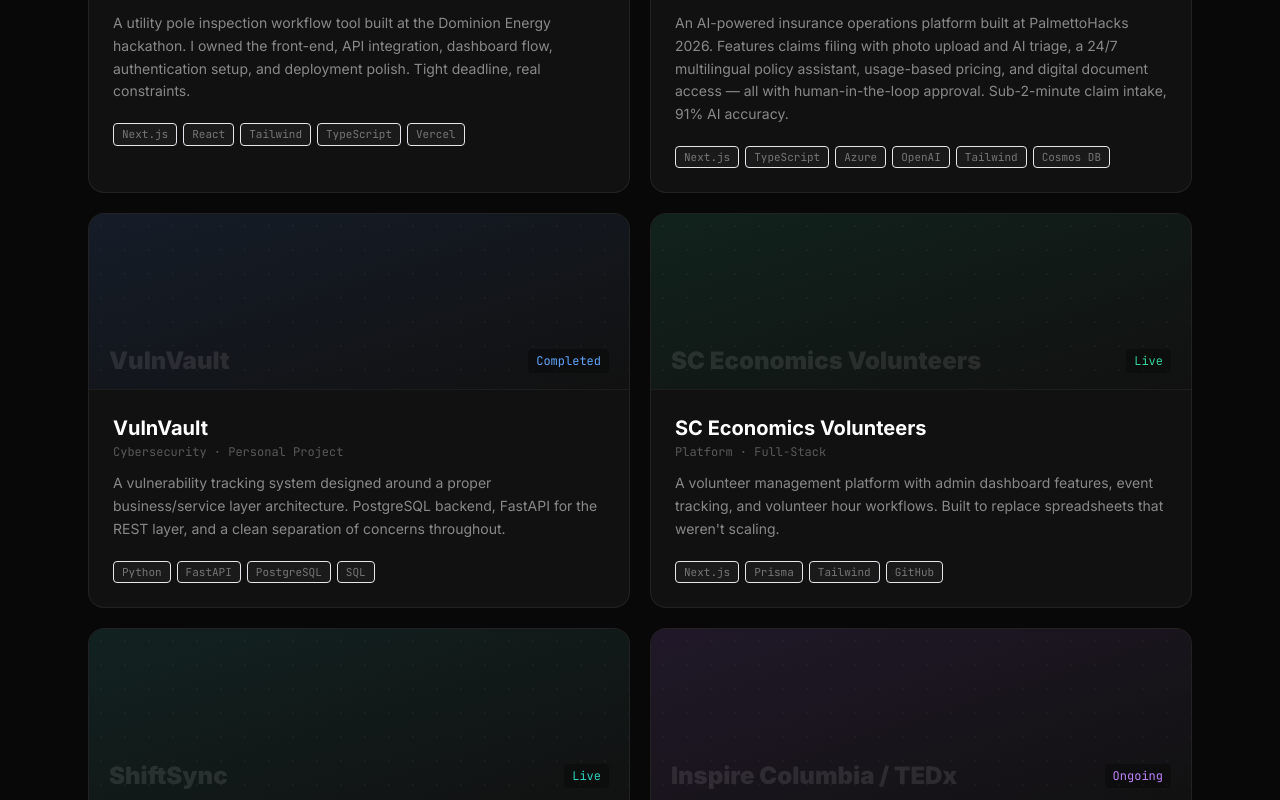
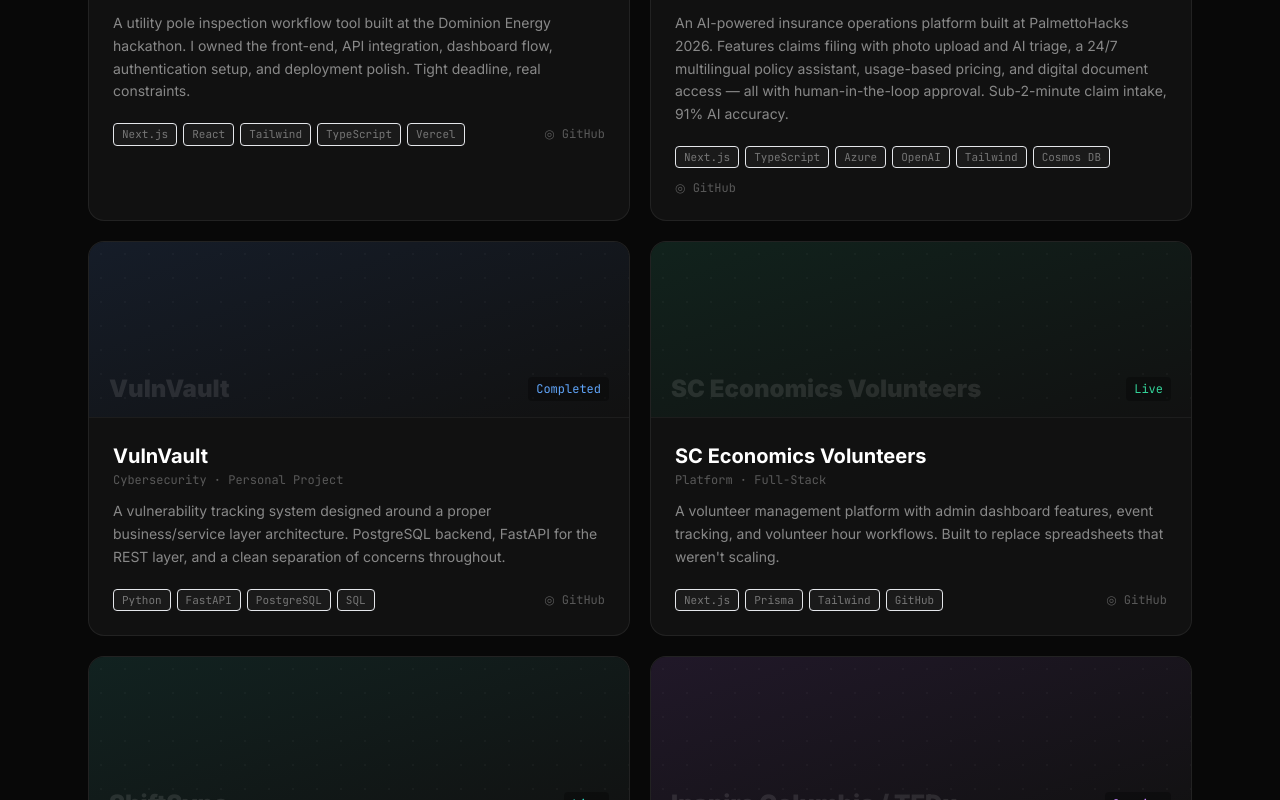
Before and after one commit to TylerZolk/TylerPort, a Next.js app: page / in a window 1280 px wide. Shown: the part 1880-2680 px from the top of the page. Built offline with nearby package versions, Linux system fonts and the light colour scheme.

Commit message:
added links to projects

```diff
--- a/src/components/Projects.tsx
+++ b/src/components/Projects.tsx
@@ -11,6 +11,7 @@
     color: "from-amber-500/10 to-transparent",
     accentColor: "text-amber-400",
     status: "Hackathon Build",
+    github: "https://github.com/TylerZolk/GridstormFrontEnd",
   },
   {
     id: "02",
@@ -22,6 +23,7 @@
     color: "from-sky-500/10 to-transparent",
     accentColor: "text-sky-400",
     status: "Hackathon Build",
+    github: "https://github.com/TylerZolk/PalmettoInsurance",
   },
   {
     id: "03",
@@ -33,6 +35,7 @@
     color: "from-blue-500/10 to-transparent",
     accentColor: "text-blue-400",
     status: "Completed",
+    github: "https://github.com/TylerZolk/CSCE548Project",
   },
   {
     id: "04",
@@ -44,6 +47,7 @@
     color: "from-emerald-500/10 to-transparent",
     accentColor: "text-emerald-400",
     status: "Live",
+    github: "https://github.com/ktp-usc/sc-economics-volunteers",
   },
   {
     id: "05",
@@ -55,6 +59,7 @@
     color: "from-teal-500/10 to-transparent",
     accentColor: "text-teal-400",
     status: "Live",
+    github: "https://github.com/TylerZolk/TLCSchedule",
   },
   {
     id: "06",
@@ -66,6 +71,7 @@
     color: "from-purple-500/10 to-transparent",
     accentColor: "text-purple-400",
     status: "Ongoing",
+    github: null,
   },
 ];
 
@@ -94,7 +100,7 @@
           {projects.map((p) => (
             <div
               key={p.id}
-              className="card-glass group overflow-hidden cursor-pointer"
+              className="card-glass group overflow-hidden"
             >
               {/* Project header area */}
               <div
@@ -125,6 +131,7 @@
                   {p.description}
                 </p>
 
+                <div className="flex items-center justify-between gap-3 flex-wrap">
                   <div className="flex flex-wrap gap-1.5">
                     {p.stack.map((tag) => (
                       <span
@@ -135,6 +142,18 @@
                       </span>
                     ))}
                   </div>
+
+                  {p.github && (
+                    <a
+                      href={p.github}
+                      target="_blank"
+                      rel="noopener noreferrer"
+                      className="flex-shrink-0 flex items-center gap-1.5 text-xs text-white/30 hover:text-white/70 transition-colors font-mono"
+                    >
+                      ◎ GitHub
+                    </a>
+                  )}
+                </div>
               </div>
             </div>
           ))}
```
Lines whose indentation alone changed are shown as unchanged.
